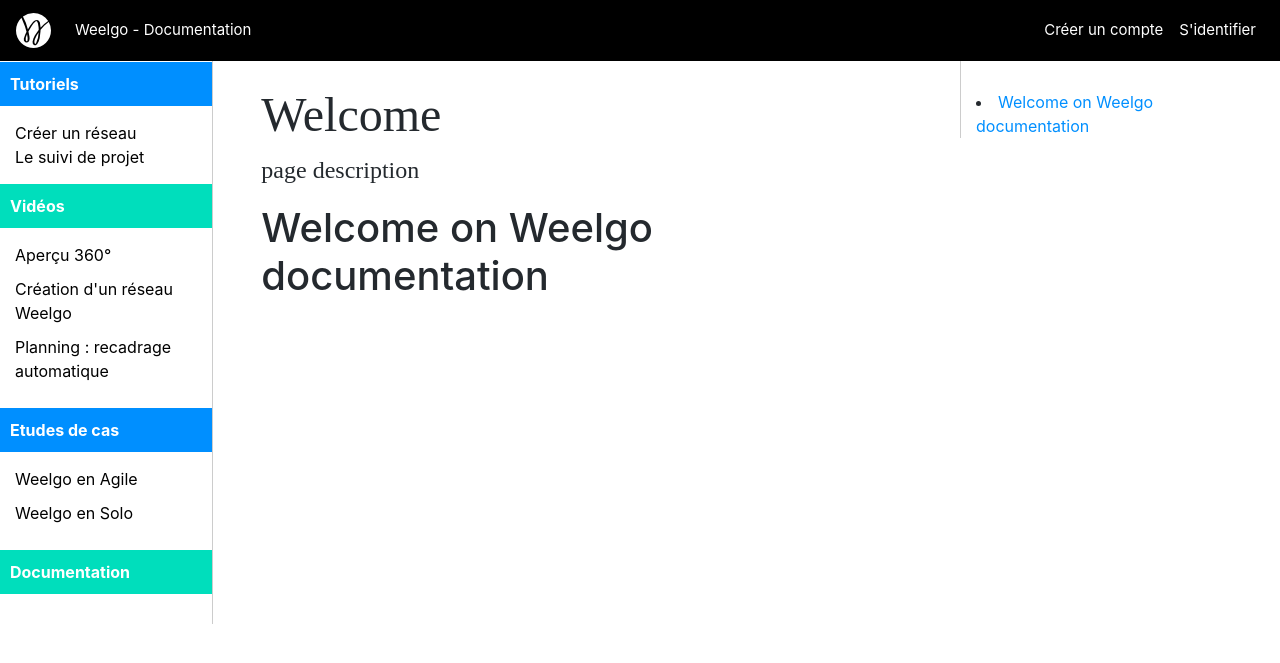
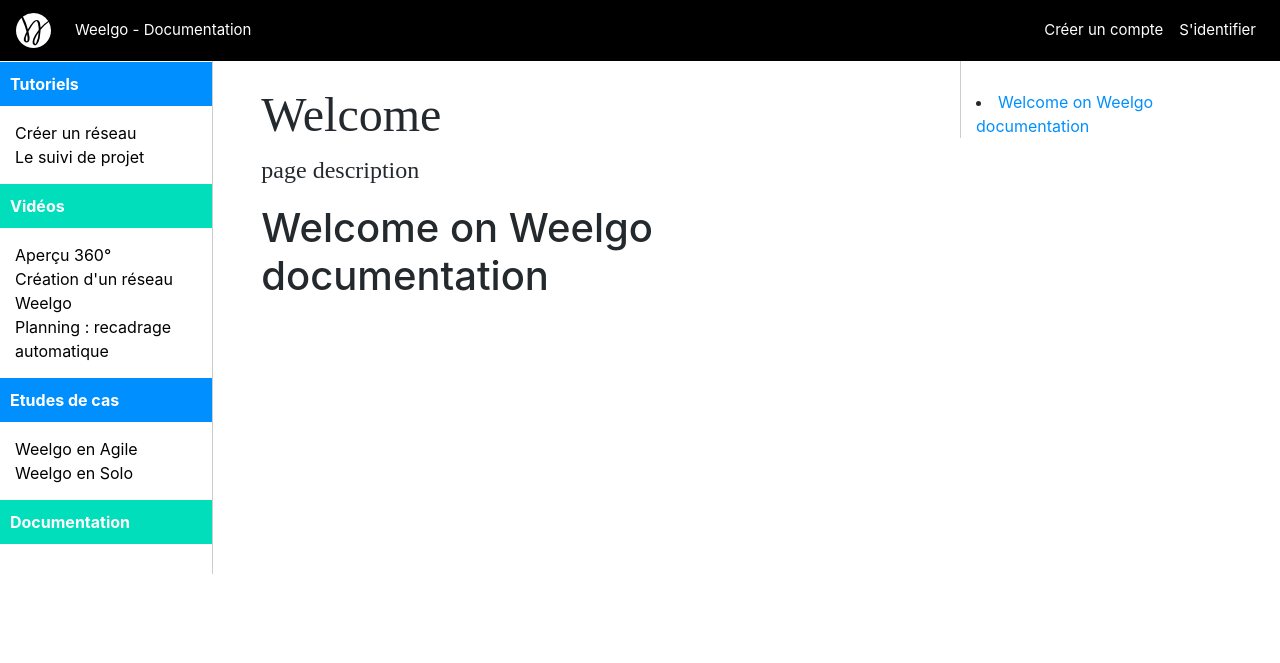
Before and after one commit to Weelgo/weelgo.github.io, a Jekyll site: the page built from index.md, in a window 1280 px wide. Shown: the top 663 px of the page. Built offline with Jekyll 4.4.1, drawn with Linux system fonts in a browser that asks for light colours.

Commit message:
amélioration doc

```diff
--- a/_layouts/docs_fr.html
+++ b/_layouts/docs_fr.html
@@ -69,7 +69,7 @@
 				  		<div style="padding-left: 0px;">
 				  			<a class="sideBarLv2" {% if page.id == lev2.id %}style="font-weight: bold;"{% endif %} href="{{ site.baseurl }}/fr/{{ lev1.path }}/{{ lev2.path }}">{{ lev2.name }}</a>
 				  		</div>
-				  		{% if page.group == lev2.group %}
+				  		{% if page.group and page.group == lev2.group %}
 				  			<div style="margin-bottom: 10px;">
 						  		{% for lev3 in lev2.sub %}
 						  		<div style="padding-left: 20px;">
```
